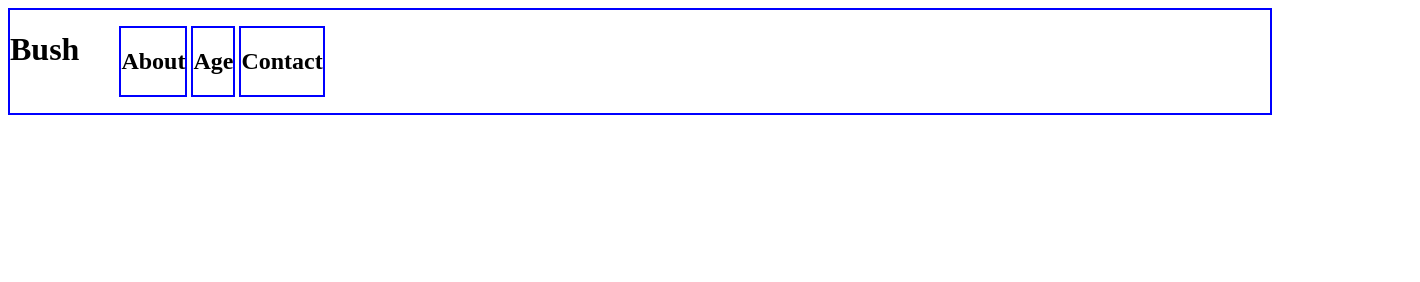
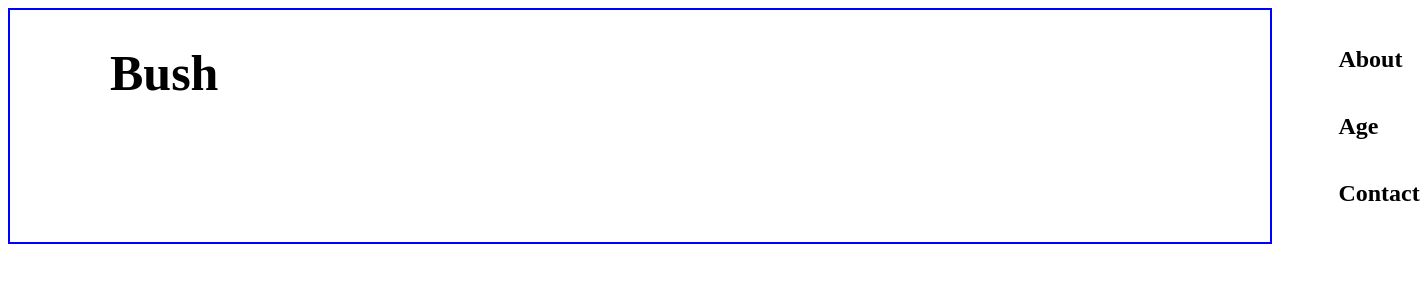
Before and after one commit to NelsonKinyanjui/Landing-Page, a plain HTML site: page index.html in a window 1280 px wide. Shown: the whole page, 1420 px wide, since content can reach past the window. Drawn offline with Linux system fonts and the light colour scheme.

Commit message:
alight items on header first section

```diff
--- a/assets/landing-p.css
+++ b/assets/landing-p.css
@@ -3,15 +3,17 @@
     border: 2px solid blue;
 
 }
-.header h1 ul {
-    flex-direction: row;
-    border: 2px solid blue;
-    gap: 40px;
-    float: left;
+h1{
+    margin-right: 900px;
+    margin-left: 100px;
+    font-size: 50px;
+}
+ul li {
+     flex-direction: row;
+     display: inline-block;
+     margin-left: 180px;
+     font-weight: bold;
+
+
 
 }
-li{
-    display: inline-block;
-    border: 2px solid blue;
-
-}
--- a/index.html
+++ b/index.html
@@ -9,9 +9,7 @@
 <body>
 
         <div class="hero">
-            <div class="header">
-            <h1>Bush</h1>
-            </div>
+           <h1>Bush</h1>
             <ul>
                 <li>
                    <h2>About</h2>
```
